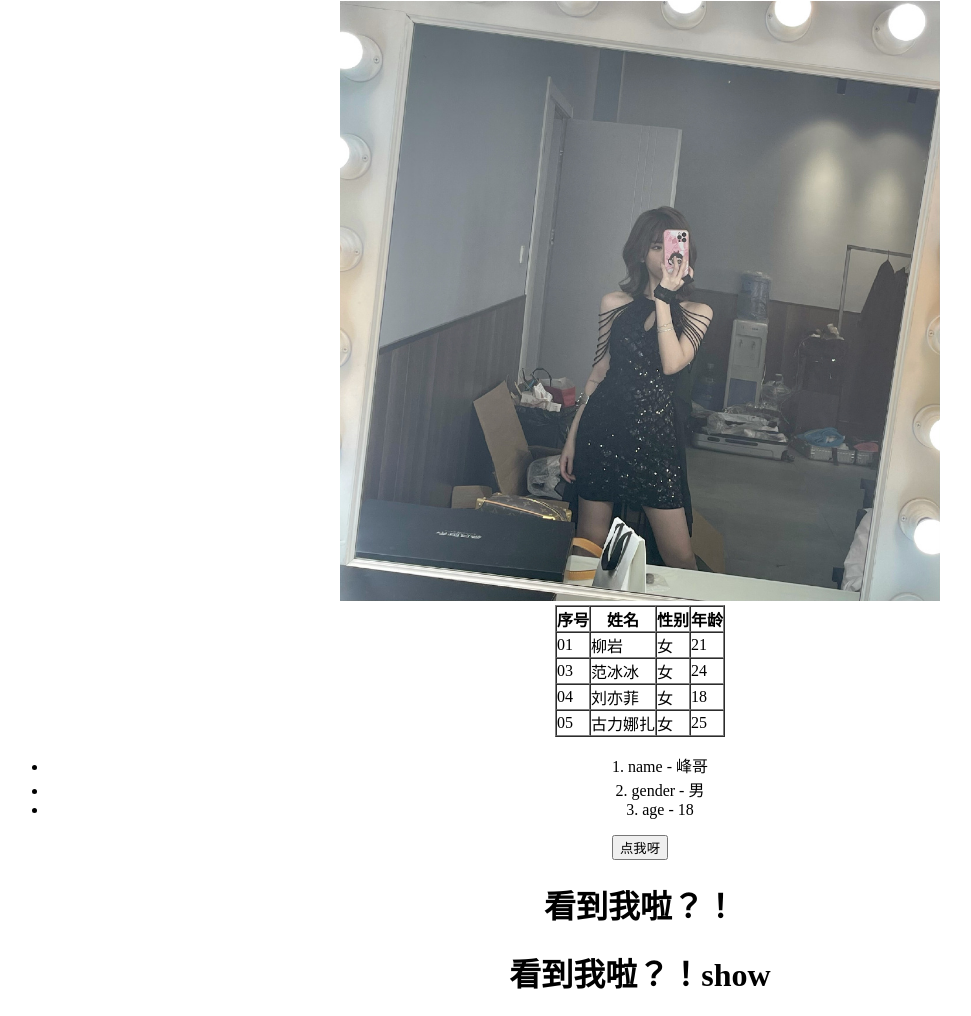
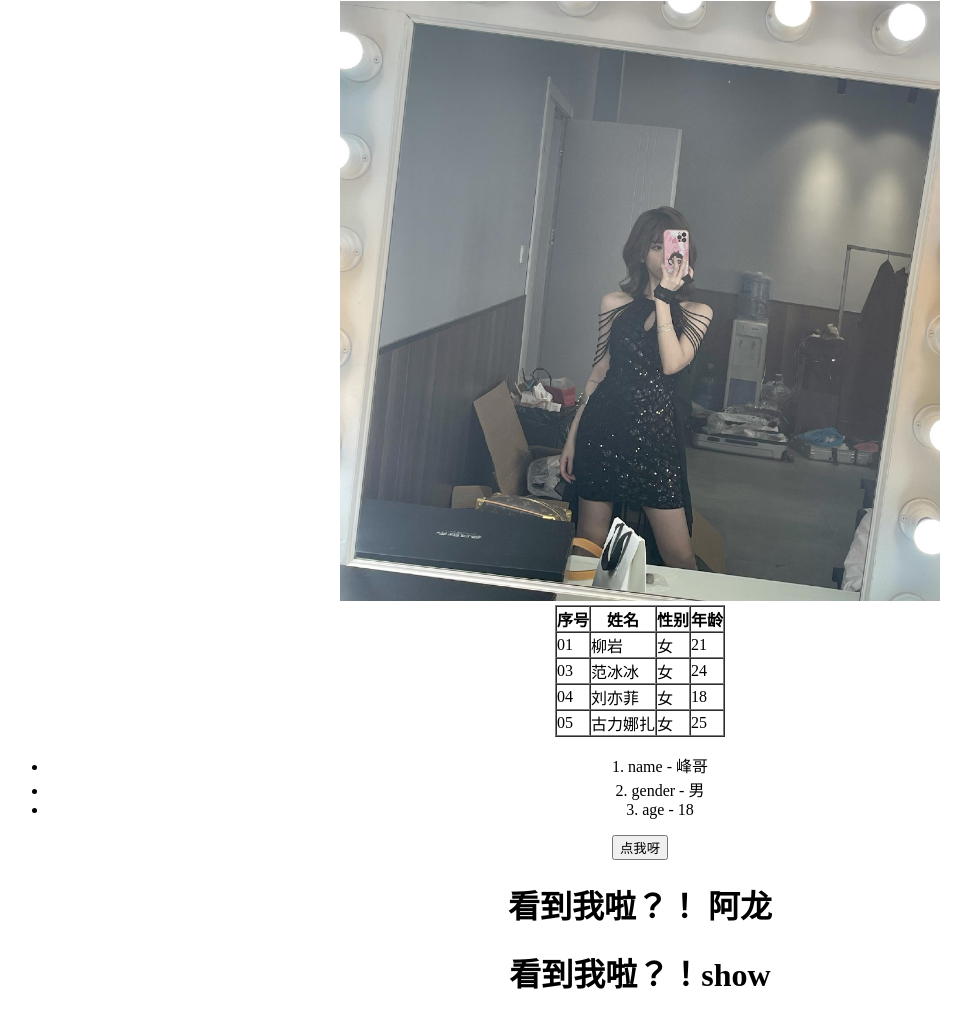
Before and after one commit to 6Pear/hellovue2103a, a website: page hello-vue/hello.html in a window 1280 px wide. Shown: the part 125-1141 px from the top of the page, without its empty margins (0-971 px from the left). Drawn offline with nearby package versions, Linux system fonts and the light colour scheme.

Commit message:
添加了阿龙

```diff
--- a/hello-vue/hello.html
+++ b/hello-vue/hello.html
@@ -43,6 +43,7 @@
         <button v-on:click="show = !show">点我呀</button>
         <h1 v-if="show">
             看到我啦？！
+            阿龙
         </h1>
         <h1 v-else>
             看不到我？！
```
